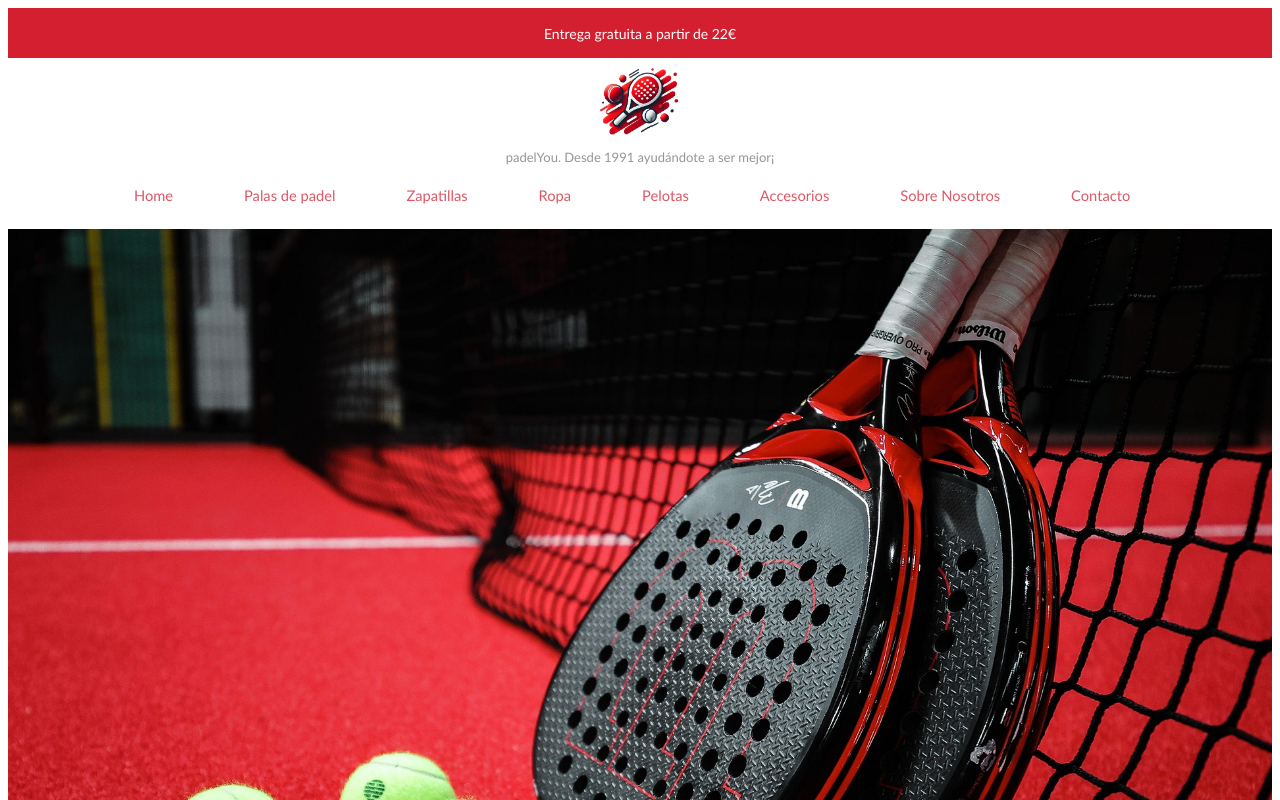
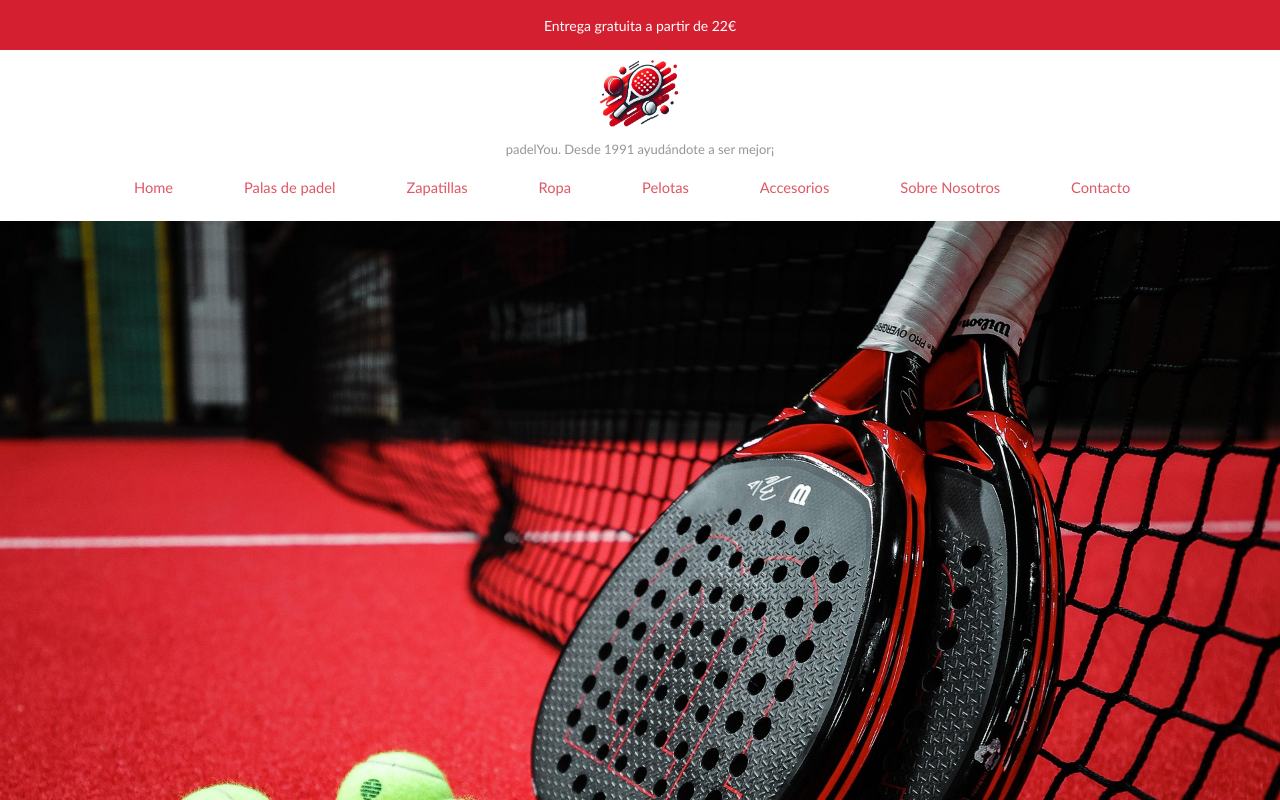
Before and after one commit to jimbolito/projectTFG, an Angular app in the folder webpadelapp/: page / in a window 1280 px wide. Shown: the top 800 px of the page. Built offline with nearby package versions, Linux system fonts and the light colour scheme.

Commit message:
quited margin 8px in browser

```diff
--- a/webpadelapp/src/styles.css
+++ b/webpadelapp/src/styles.css
@@ -1 +1,9 @@
-/* You can add global styles to this file, and also import other style files */
+body {
+    margin: 0;
+    padding: 0;
+    box-sizing: border-box;
+}
+
+*, *::before, *::after {
+    box-sizing: inherit;
+}
```
